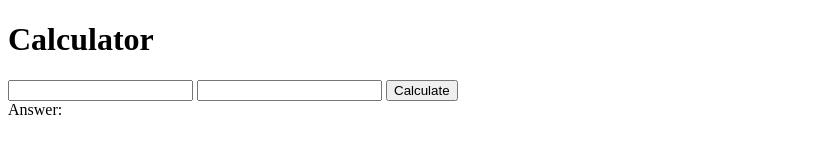
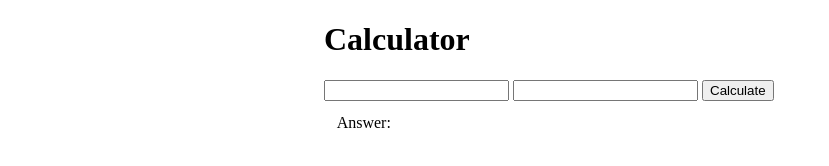
Before and after one commit to artem-alek/Calculator-NormalMode, a plain HTML site: page index.html in a window 1280 px wide. Shown: the whole page, without its empty margins (0-829 px from the left). Drawn offline with Linux system fonts and the light colour scheme.

Commit message:
updated readme and linked css

```diff
--- a/index.html
+++ b/index.html
@@ -3,6 +3,7 @@
   <head>
     <meta charset="utf-8">
     <title>Calculator Normal</title>
+    <link rel="stylesheet" href="style.css">
   </head>
   <body>
     <div class="calc-box">
--- a/style.css
+++ b/style.css
@@ -1,3 +1,8 @@
 .calc-box {
   margin: 0px auto;
+  width: 50%;
 }
+
+.answer {
+  margin: 2%;
+}
```
Also changed, not shown: 1 other file.
